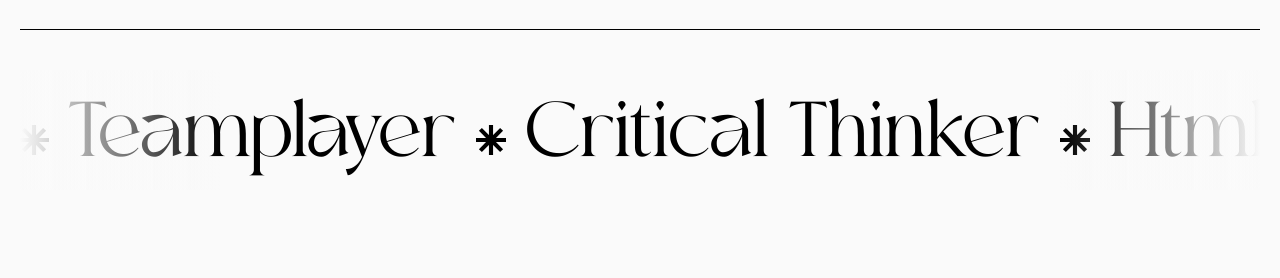
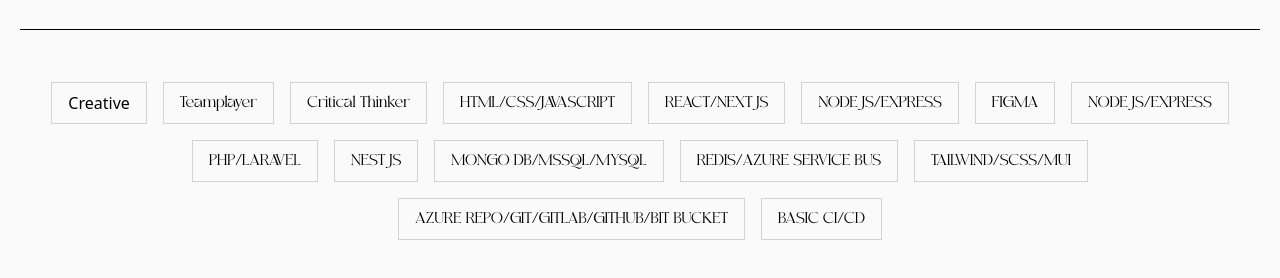
Before and after one commit to philtechphilips/my-portfolio, a Next.js app: page / in a window 1280 px wide. Shown: the part 1998-2276 px from the top of the page. Built offline with nearby package versions, Linux system fonts and the light colour scheme.

Commit message:
feat: skills updated

```diff
--- a/components/Home/AboutMe.tsx
+++ b/components/Home/AboutMe.tsx
@@ -40,23 +40,25 @@
             <div className='w-full px-5'>
                 <div className='w-full pt-10 py-10 md:py-0'>
                     <div className='flex flex-col md:flex-row justify-between md:py-20'>
-                        <div className='w-1/3'>
-                            <h5 className='text-black uppercase text-lg font-[Gt]' data-aos="fade-right"
+                        <div className='w-full md:w-1/3'>
+                            <h5 className='text-black uppercase text-center md:text-left text-lg font-[Gt]' data-aos="fade-right"
                                 data-aos-easing="ease-in-out">/About Me</h5>
                         </div>
                         <div className='w-full md:w-2/3 flex flex-col gap-7'>
-                            <p className='uppercase text-black md:text-4xl leading-8 md:leading-[50px] font-sans' data-aos="fade-left"
+                            <p className='uppercase text-center md:text-left text-black md:text-4xl leading-8 md:leading-[50px] font-sans' data-aos="fade-left"
                                 data-aos-easing="ease-in-out" data-aos-duration="800">
-                                a passionate software engineer with 3 years of hands-on experience.
+                                a security inclined software engineer with over 4 years of hands-on experience.
                                 My skills span PHP, Laravel, JavaScript, TypeScript, React.js, Node.js, and more. I love turning ideas into reality by seamlessly merging front-end and back-end engineering solutions.
                             </p>
+                            <div className='flex items-center justify-center md:justify-start'>
                             <Image src="/images/picture.png" alt='my Image' width="300" height={400} />
-                            <p className='uppercase text-black  md:text-4xl leading-8 md:leading-[50px] font-sans' data-aos="fade-up"
+                            </div>
+                            <p className='uppercase text-black text-center md:text-left md:text-4xl leading-8 md:leading-[50px] font-sans' data-aos="fade-up"
                                 data-aos-easing="ease-in-out" data-aos-delay="100" data-aos-duration="800">
                                 I've tackled exciting projects, including enhancing React, NodeJs and Express applications.
                             </p>
 
-                            <p className='uppercase text-black  md:text-4xl leading-8 md:leading-[50px] font-sans' data-aos="fade-up"
+                            <p className='uppercase text-black text-center md:text-left md:text-4xl leading-8 md:leading-[50px] font-sans' data-aos="fade-up"
                                 data-aos-easing="ease-in-out" data-aos-delay="200" data-aos-duration="800">
                                 I'm committed to continuous learning, collaboration, and innovation, aiming to specialize in emerging technologies for impactful solutions.
                             </p>
@@ -71,67 +73,68 @@
                     <h5 className='text-black uppercase text-lg font-[Gt]' data-aos="fade-right"
                         data-aos-easing="ease-in-out">/Skillset</h5>
                 </div>
-                <Marquee style={{ height: "120px", display: "flex", alignItems: "center" }} gradient={true} gradientColor='#FAFAFA' gradientWidth={200}>
-                    <h1 className='text-center font-thin text-4xl mt-5 md:text-[80px] capitalize mr-5'>Creative</h1>
 
-                    <Image src="/images/asterisk.svg" alt='asterick' width={30} height={30} className='mt-5 mr-5' />
+                <div className='w-full flex gap-4 flex-wrap items-center justify-center mt-3'>
+                    <div className='px-4 py-2 border border-[#d3d2d2]'>
+                    <p className='font-sans'>Creative</p>
+                    </div>
 
-                    <h1 className='text-center font-light text-4xl mt-3 md:text-[80px] capitalize mr-5'>Teamplayer</h1>
+                    <div className='px-4 py-2 border border-[#d3d2d2]'>
+                    <p>Teamplayer</p>
+                    </div>
 
-                    <Image src="/images/asterisk.svg" alt='asterick' width={30} height={30} className='mt-5 mr-5' />
+                    <div className='px-4 py-2 border border-[#d3d2d2]'>
+                    <p>Critical Thinker</p>
+                    </div>
 
-                    <h1 className='text-center font-light text-4xl mt-3 md:text-[80px] capitalize mr-5'>Critical thinker</h1>
+                    <div className='px-4 py-2 border border-[#d3d2d2]'>
+                    <p>HTML/CSS/JAVASCRIPT</p>
+                    </div>
 
-                    <Image src="/images/asterisk.svg" alt='asterick' width={30} height={30} className='mt-5 mr-5' />
+                    <div className='px-4 py-2 border border-[#d3d2d2]'>
+                    <p>REACT/NEXT JS</p>
+                    </div>
 
-                    <h1 className='text-center font-light text-4xl mt-3 md:text-[80px] capitalize mr-5'>html</h1>
+                    <div className='px-4 py-2 border border-[#d3d2d2]'>
+                    <p>NODE JS/EXPRESS</p>
+                    </div>
 
-                    <Image src="/images/asterisk.svg" alt='asterick' width={30} height={30} className='mt-5 mr-5' />
+                    <div className='px-4 py-2 border border-[#d3d2d2]'>
+                    <p>FIGMA</p>
+                    </div>
 
-                    <h1 className='text-center font-light text-4xl mt-3 md:text-[80px] capitalize mr-5'>css</h1>
+                    <div className='px-4 py-2 border border-[#d3d2d2]'>
+                    <p>NODE JS/EXPRESS</p>
+                    </div>
 
-                    <Image src="/images/asterisk.svg" alt='asterick' width={30} height={30} className=' mt-5 mr-5' />
+                    <div className='px-4 py-2 border border-[#d3d2d2]'>
+                    <p>PHP/LARAVEL</p>
+                    </div>
 
-                    <h1 className='text-center font-light text-4xl mt-3 md:text-[80px] capitalize mr-5'>bootstrap</h1>
+                    <div className='px-4 py-2 border border-[#d3d2d2]'>
+                    <p>NEST JS</p>
+                    </div>
 
-                    <Image src="/images/asterisk.svg" alt='asterick' width={30} height={30} className=' mt-5 mr-5' />
+                    <div className='px-4 py-2 border border-[#d3d2d2]'>
+                    <p>MONGO DB/MSSQL/MYSQL</p>
+                    </div>
 
-                    <h1 className='text-center font-light text-4xl mt-3 md:text-[80px] capitalize mr-5'>tailwind css</h1>
+                    <div className='px-4 py-2 border border-[#d3d2d2]'>
+                    <p>REDIS/AZURE SERVICE BUS</p>
+                    </div>
 
-                    <Image src="/images/asterisk.svg" alt='asterick' width={30} height={30} className='mt-5 mr-5' />
+                    <div className='px-4 py-2 border border-[#d3d2d2]'>
+                    <p>TAILWIND/SCSS/MUI</p>
+                    </div>
 
-                    <h1 className='text-center font-light text-4xl mt-3 md:text-[80px] capitalize mr-5'>mui</h1>
+                    <div className='px-4 py-2 border border-[#d3d2d2]'>
+                    <p>AZURE REPO/GIT/GITLAB/GITHUB/BIT BUCKET</p>
+                    </div>
 
-                    <Image src="/images/asterisk.svg" alt='asterick' width={30} height={30} className=' mt-5 mr-5' />
-
-                    <h1 className='text-center font-light text-4xl mt-3 md:text-[80px] capitalize mr-5'>scss</h1>
-
-                    <Image src="/images/asterisk.svg" alt='asterick' width={30} height={30} className='mt-5 mr-5' />
-
-                    <h1 className='text-center font-light text-4xl mt-3 md:text-[80px] capitalize mr-5'>sql/mysql</h1>
-
-                    <Image src="/images/asterisk.svg" alt='asterick' width={30} height={30} className='mt-5 mr-5' />
-
-                    <h1 className='text-center font-light text-4xl mt-3 md:text-[80px] capitalize mr-5'>Mongodb</h1>
-
-                    <Image src="/images/asterisk.svg" alt='asterick' width={30} height={30} className='mt-5 mr-5' />
-
-                    <h1 className='text-center font-light text-4xl mt-3 md:text-[80px] capitalize mr-5'>redis</h1>
-
-                    <Image src="/images/asterisk.svg" alt='asterick' width={30} height={30} className=' mt-5 mr-5' />
-
-                    <h1 className='text-center font-light text-4xl mt-3 md:text-[80px] capitalize mr-5'>react/next Js</h1>
-
-                    <Image src="/images/asterisk.svg" alt='asterick' width={30} height={30} className='mt-5 mr-5' />
-
-                    <h1 className='text-center font-light text-4xl mt-3 md:text-[80px] capitalize mr-5'>nodejs/express</h1>
-
-                    <Image src="/images/asterisk.svg" alt='asterick' width={30} height={30} className='mt-5 mr-5' />
-
-                    <h1 className='text-center font-light text-4xl mt-3 md:text-[80px] capitalize mr-5'>php/laravel</h1>
-
-                    <Image src="/images/asterisk.svg" alt='asterick' width={30} height={30} className='mt-5 mr-5' />
-                </Marquee>
+                    <div className='px-4 py-2 border border-[#d3d2d2]'>
+                    <p>BASIC CI/CD</p>
+                    </div>
+                </div>
             </div>
         </>
     )
--- a/components/Home/JobExperience.tsx
+++ b/components/Home/JobExperience.tsx
@@ -8,6 +8,9 @@
                     <div className='w-full md:w-1/4'>
                         <h5 className='uppercase text-lg font-[Gt]' data-aos="fade-left"
                             data-aos-easing="ease-in-out" data-aos-duration="800">/job experience</h5>
+                    </div>
+                    <div className='w-full flex'>
+
                     </div>
                     <div className='w-full md:w-3/4 flex flex-col gap-7'>
                         <div className='flex items-center justify-between'>
```
